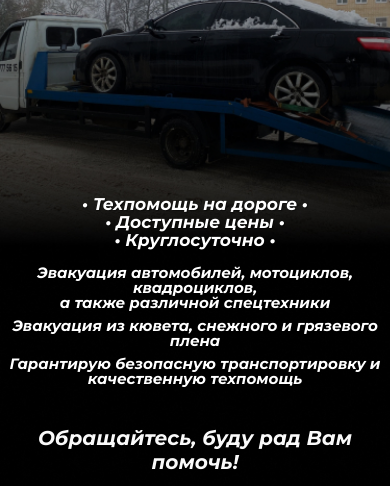
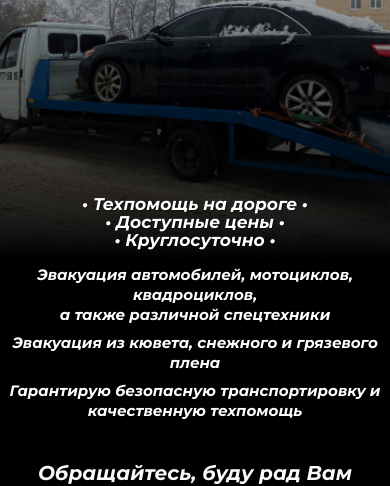
Before and after one commit to PikulMaria/TowTrack, a plain HTML site: page html/mobile.html in a window 390 px wide. Shown: the part 139-625 px from the top of the page. Drawn offline with Linux system fonts and the light colour scheme.

Commit message:
Update mobile.css

```diff
--- a/mobile.css
+++ b/mobile.css
@@ -224,7 +224,7 @@
       font-style: italic;
       font-weight: 700;
       font-size: 15px;
-      line-height: 15px;
+      line-height: 20px;
       text-align: center;
 
       color: #FFFFFF;
```
